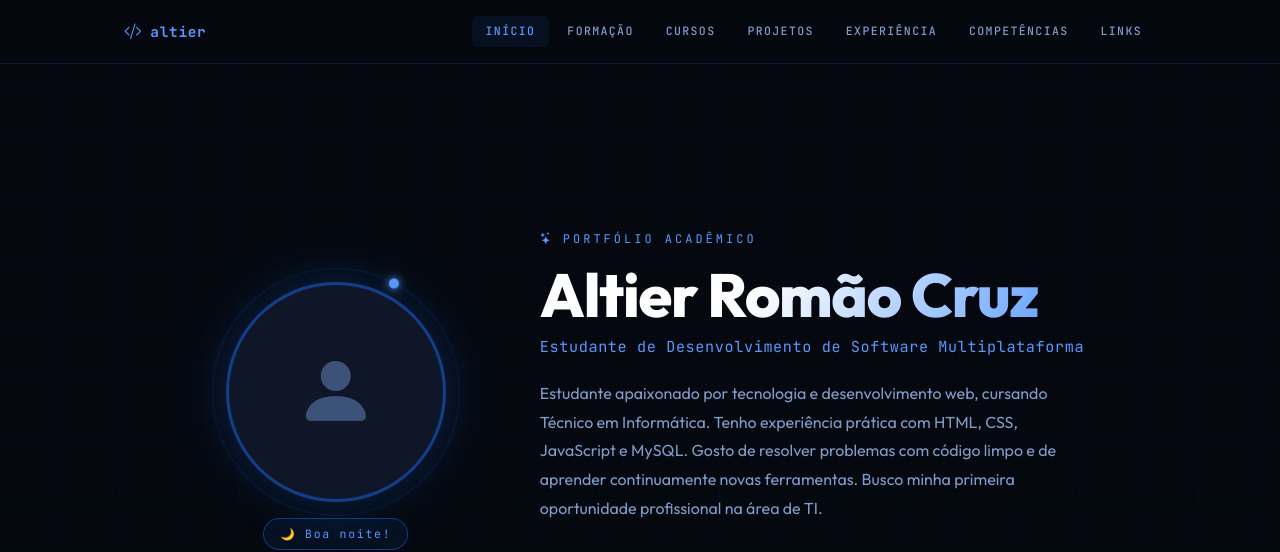
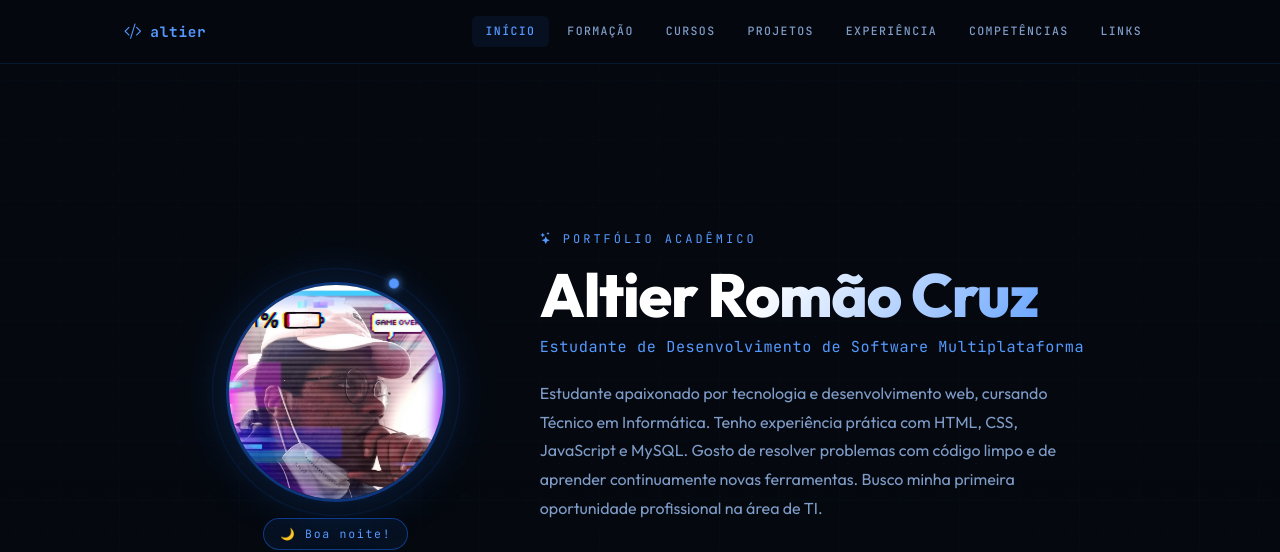
Before and after one commit to T13rz/Portfolio_2sm, a plain HTML site: page index.html in a window 1280 px wide. Shown: the top 552 px of the page. Drawn offline with nearby package versions, Linux system fonts and the light colour scheme; the site is published under a folder, as on GitHub Pages, so addresses that start at the root find nothing.

Commit message:
fix: correção no index para adição de novas featues

```diff
--- a/index.html
+++ b/index.html
@@ -46,7 +46,7 @@
 
           <div class="hero-photo-col">
             <figure class="photo-frame">
-              <img src="/img/icone/perfil.jpg" alt="Foto de perfil" id="foto-perfil"
+              <img src="./img/icone/perfil.jpg" alt="Foto de perfil" id="foto-perfil"
                    onerror="this.style.display='none';document.getElementById('foto-fallback').style.display='flex'" />
               <div class="photo-fallback" id="foto-fallback">
                 <i class="bi bi-person-fill"></i>
```
